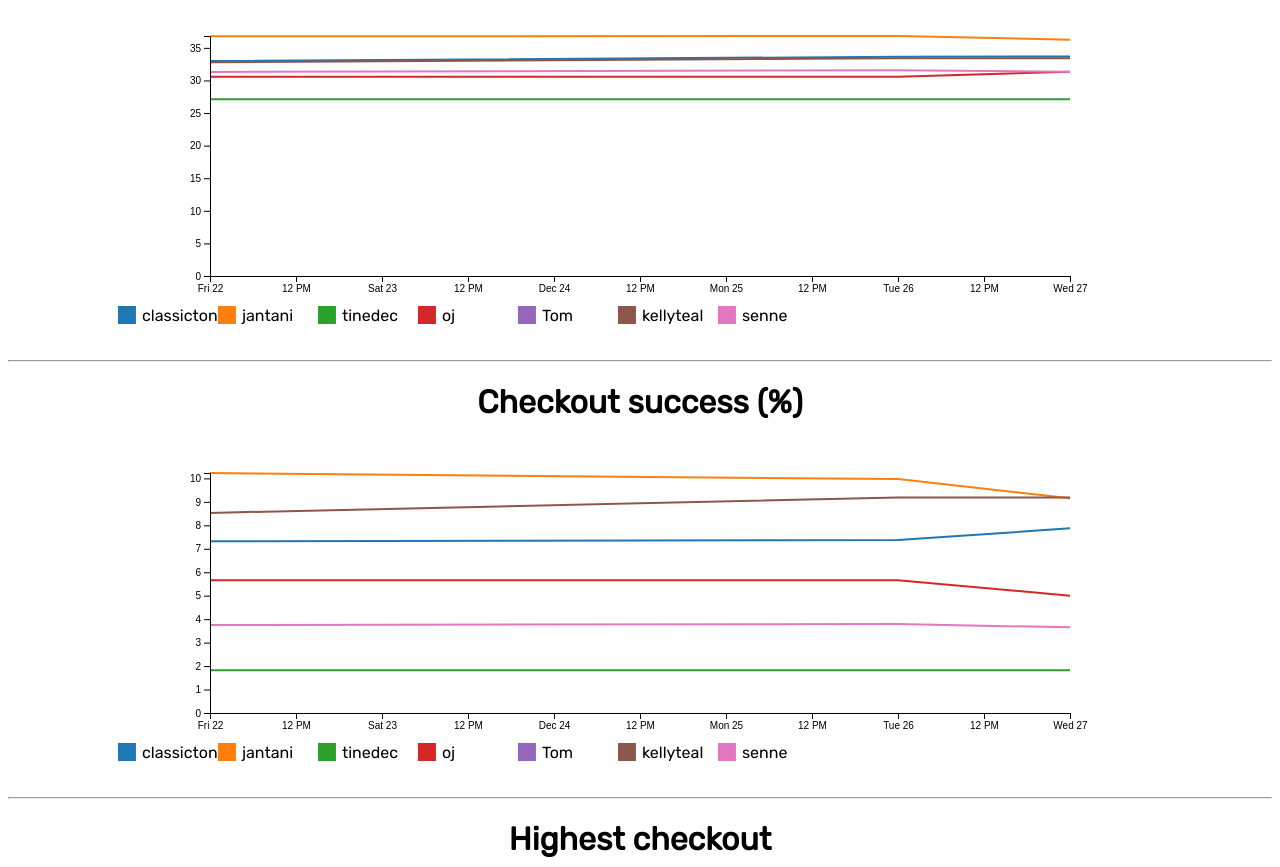
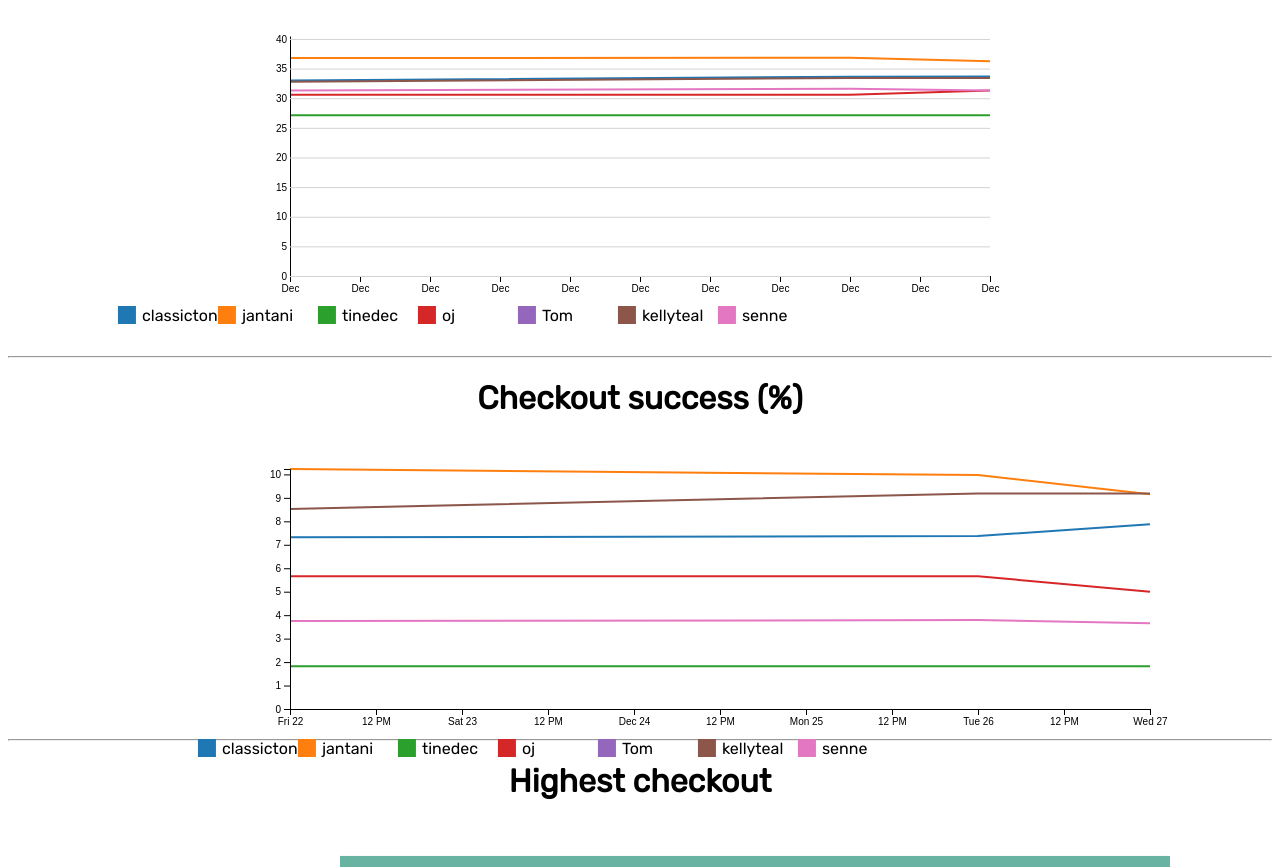
Before and after one commit to Toinman/teal-dart-statistics, a plain HTML site: page index.html in a window 1280 px wide. Shown: the part 512-1379 px from the top of the page. Drawn offline with nearby package versions, Linux system fonts and the light colour scheme.

Commit message:
some update

```diff
--- a/chart.css
+++ b/chart.css
@@ -4,7 +4,8 @@ body{
 
 .chartcontainer{
     margin: 0 auto;
-    width:960px;
+    width:100%;
+    max-width: 800px;
     margin-bottom: 50px;
 }
 
@@ -13,6 +14,9 @@ h1{
     text-align: center;
 }
 
-.chartcontainer svg{
+.chart svg {
+    display: block; /* SVG fills the container */
+    width: 100%; /* Responsive width */
+    height: auto; /* Maintain aspect ratio */
     overflow: visible;
 }
--- a/chart_files/average_d3.js
+++ b/chart_files/average_d3.js
@@ -7,6 +7,15 @@ fetch('chart_files/average_data.json')
     .catch(error => console.error('Error loading average data:', error));
 
 function createAverageChart(allPlayersData) {
+
+     // Define margins and dimensions for the graph
+     var margin = { top: 30, right: 50, bottom: 30, left: 50 };
+     var fullWidth = 800; // This will be the max-width
+     var fullHeight = 300; // Set the height
+     var width = fullWidth - margin.left - margin.right;
+     var height = fullHeight - margin.top - margin.bottom;
+
+
     // Parse the date / time
     var parseDate = d3.timeParse("%Y-%m-%d");
 
@@ -22,31 +31,31 @@ function createAverageChart(allPlayersData) {
         };
     });
 
-    // Set the dimensions of the canvas / graph
-    var margin = { top: 30, right: 50, bottom: 30, left: 50 },
-        width = 960 - margin.left - margin.right,
-        height = 300 - margin.top - margin.bottom;
-
     // Set the ranges
     var x = d3.scaleTime().range([0, width]);
     var y = d3.scaleLinear().range([height, 0]);
 
+    // Format the date for the x-axis to show month abbreviations
+    var xAxis = d3.axisBottom(x).tickFormat(d3.timeFormat("%b"));
+
     // Define the line for the average chart
     var valueline = d3.line()
         .x(function(d) { return x(d.date); })
-        .y(function(d) { return y(d.average); });  // Use 'average' instead of 'winRatio'
+        .y(function(d) { return y(d.average); }); // Use 'average' instead of 'winRatio'
 
-    // Adds the svg_average canvas
-    var svg_average = d3.select("#BBB")  // Ensure the div ID matches in your HTML
-        .append("svg")
-            .attr("width", width + margin.left + margin.right)
-            .attr("height", height + margin.top + margin.bottom)
-        .append("g")
-            .attr("transform", "translate(" + margin.left + "," + margin.top + ")");
+    // Create the SVG element and set the viewBox for responsiveness
+    var svg_average = d3.select("#BBB")
+    .append("svg")
+    .attr('viewBox', `0 0 ${fullWidth} ${fullHeight}`)
+    .attr('preserveAspectRatio', 'xMinYMin')
+    .classed("svg-content-responsive", true)
+    .append("g")
+    .attr("transform", "translate(" + margin.left + "," + margin.top + ")");
 
     // Scale the range of the data
     x.domain(d3.extent(playersDataArray.flatMap(d => d.values), function(d) { return d.date; }));
-    y.domain([0, d3.max(playersDataArray.flatMap(d => d.values), function(d) { return d.average; })]);
+    // Adjust y-domain to add extra space at the top (10% more)
+    y.domain([0, d3.max(playersDataArray.flatMap(d => d.values), function(d) { return d.average; }) * 1.1]);
 
     // Add the valueline path for each player
     playersDataArray.forEach(function(playerData) {
@@ -58,14 +67,20 @@ function createAverageChart(allPlayersData) {
     });
 
 
-    // Add the X Axis
+    // Add the X Axis with monthly labels
     svg_average.append("g")
-        .attr("transform", "translate(0," + height + ")")
-        .call(d3.axisBottom(x));
+    .attr("transform", "translate(0," + height + ")")
+    .call(xAxis);
 
-    // Add the Y Axis
-    svg_average.append("g")
-        .call(d3.axisLeft(y));
+    // Add the Y Axis and remove the vertical line
+    var yAxis = svg_average.append("g")
+    .call(d3.axisLeft(y).tickSize(0))  // Removes the outer tick line
+    .selectAll(".tick line")
+    .attr("stroke", "lightgrey")  // Makes the tick lines light grey
+    .attr("x2", width);  // Extends the tick lines across the chart
+
+    // Hide the domain line of the Y axis
+    svg_average.select(".domain").remove();
 
     // Create a legend and position it below the chart
     var legend = svg_average.append("g")
--- a/index.html
+++ b/index.html
@@ -15,7 +15,7 @@
 <body>
 
     <div class="chartcontainer">
-        <h1>Player Win Ratio Over Time</h1>
+        <h1>Win Ratio</h1>
         <div id="AAA"></div>
 
         <!-- Include your external JavaScript file here -->
@@ -25,8 +25,8 @@
     <hr>
 
     <div class="chartcontainer">
-        <h1>Player average over Time</h1>
-        <div id="BBB"></div>
+        <h1>3-dart average</h1>
+        <div id="BBB" class="chart"></div>
 
         <!-- Include your external JavaScript file here -->
         <script src="chart_files/average_d3.js"></script>
@@ -36,7 +36,7 @@
 
     <div class="chartcontainer">
         <h1>Checkout success (%)</h1>
-        <div id="CCC"></div>
+        <div id="CCC" class="chart"></div>
 
         <!-- Include your external JavaScript file here -->
         <script src="chart_files/checkout_percent_d3.js"></script>
@@ -46,7 +46,7 @@
 
     <div class="chartcontainer">
         <h1>Highest checkout</h1>
-        <div id="DDD"></div>
+        <div id="DDD" class="chart"></div>
 
         <!-- Include your external JavaScript file here -->
         <script src="chart_files/highest_checkout_d3.js"></script>
```
